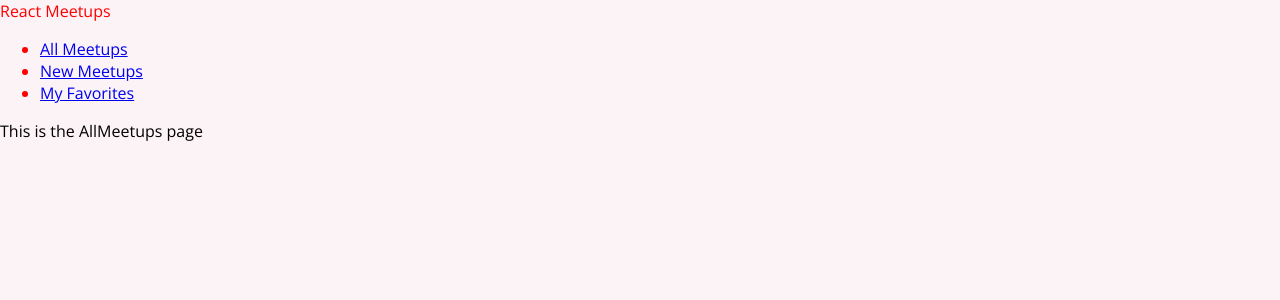
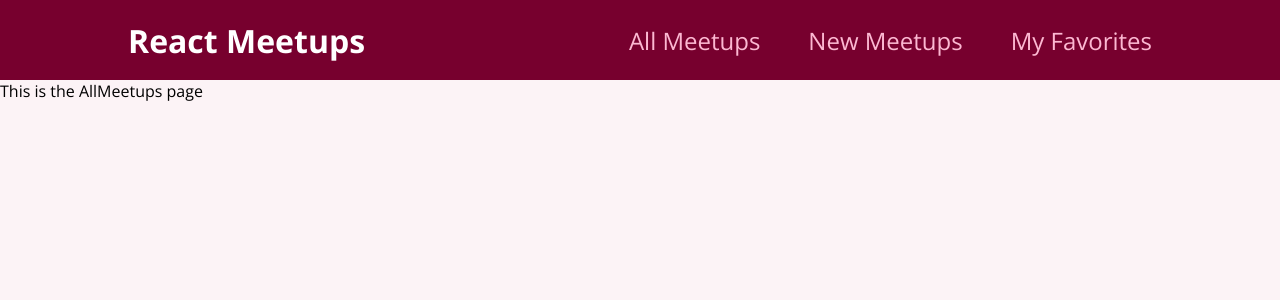
Before and after one commit to daklo91/react-route-practice-daklo, a React (Create React App) app: page / in a window 1280 px wide. Shown: the top 300 px of the page. Built offline with nearby package versions, Linux system fonts and the light colour scheme.

Commit message:
Update CSS

```diff
--- a/src/components/layout/MainNavigation.module.css
+++ b/src/components/layout/MainNavigation.module.css
@@ -1,3 +1,47 @@
 .header {
-  color: red;
+  width: 100%;
+  height: 5rem;
+  display: flex;
+  align-items: center;
+  justify-content: space-between;
+  background-color: #77002e;
+  padding: 0 10%;
 }
+
+.logo {
+  font-size: 2rem;
+  color: white;
+  font-weight: bold;
+}
+
+.header ul {
+  list-style: none;
+  margin: 0;
+  padding: 0;
+  display: flex;
+  align-items: baseline;
+}
+
+.header li {
+  margin-left: 3rem;
+}
+
+.header a {
+  text-decoration: none;
+  font-size: 1.5rem;
+  color: #fcb8d2;
+}
+
+.header a:hover,
+.header a:active,
+.header a.active {
+  color: white;
+}
+
+.badge {
+  background-color: #cc2062;
+  color: white;
+  border-radius: 12px;
+  padding: 0 1rem;
+  margin-left: 0.5rem;
+}
```
